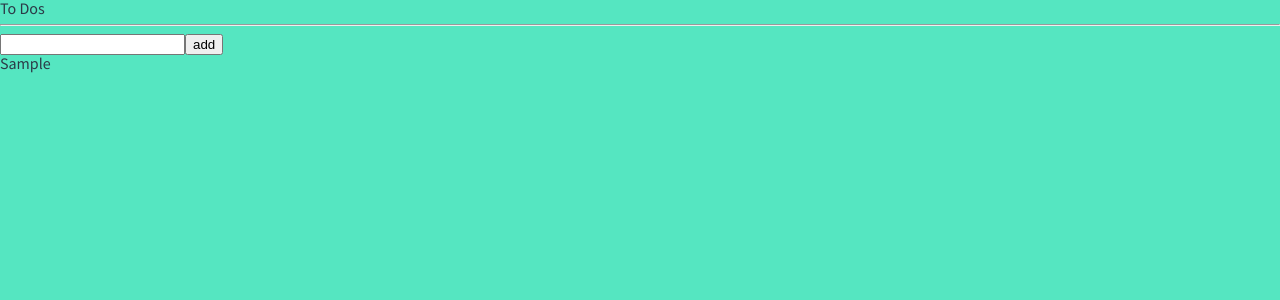
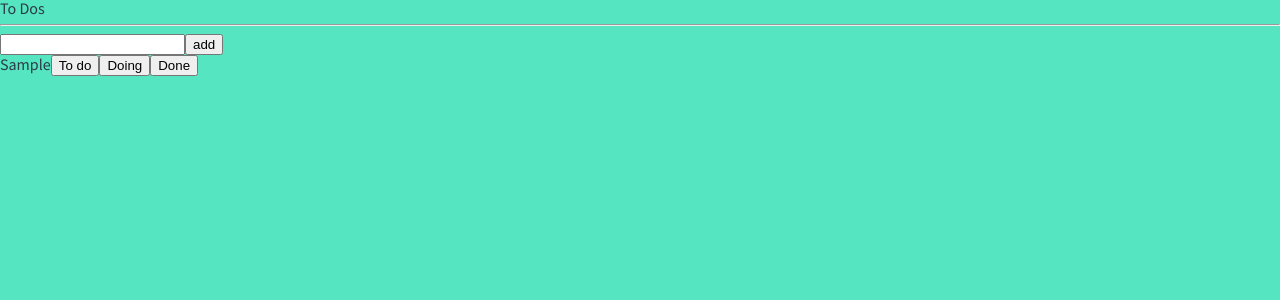
Before and after one commit to tea-hkim/react_master_class, a React (Create React App) app: page / in a window 1280 px wide. Both pictures are taken after typing "Sample" into the empty fields and a click on the button "add". Shown: the top 300 px of the page. Built offline with nearby package versions, Linux system fonts and the light colour scheme.

Commit message:
refactor Add component

```diff
--- a/src/App.tsx
+++ b/src/App.tsx
@@ -1,6 +1,6 @@
 import React from "react";
 import { GlobalStyle } from "./style/GlobalStyled";
-import ToDoList from "./ToDoList";
+import ToDoList from "./components/ToDoList";
 
 function App() {
   return (
--- a/src/ToDoList.tsx
+++ /dev/null
@@ -1,48 +0,0 @@
-import React from "react";
-import { useForm } from "react-hook-form";
-import { atom, useRecoilState } from "recoil";
-
-interface IForm {
-  toDo: string;
-}
-interface IToDo {
-  text: string;
-  id: number;
-  category: "ToDo" | "Doing" | "Done";
-}
-
-const toDoState = atom<IToDo[]>({
-  key: "toDo",
-  default: [],
-});
-
-function ToDoList() {
-  const [toDoList, setToDoList] = useRecoilState(toDoState);
-  const { register, handleSubmit, setValue } = useForm<IForm>();
-  const onValid = ({ toDo }: IForm) => {
-    setToDoList((prev) => [
-      { text: toDo, id: Date.now(), category: "ToDo" },
-      ...prev,
-    ]);
-    setValue("toDo", "");
-  };
-  return (
-    <div>
-      <h1>To Dos</h1>
-      <hr />
-      <form onSubmit={handleSubmit(onValid)}>
-        <input
-          {...register("toDo", { required: "Please write your to do list" })}
-        />
-        <button>add</button>
-      </form>
-      <ul>
-        {toDoList.map((toDo) => (
-          <li key={toDo.id}>{toDo.text}</li>
-        ))}
-      </ul>
-    </div>
-  );
-}
-
-export default ToDoList;
--- /dev/null
+++ b/src/atoms.tsx
@@ -0,0 +1,12 @@
+import { atom } from "recoil";
+
+export interface IToDo {
+  text: string;
+  id: number;
+  category: "ToDo" | "Doing" | "Done";
+}
+
+export const toDoState = atom<IToDo[]>({
+  key: "toDo",
+  default: [],
+});
--- /dev/null
+++ b/src/components/CreateToDo.tsx
@@ -0,0 +1,31 @@
+import React from "react";
+import { useForm } from "react-hook-form";
+import { useSetRecoilState } from "recoil";
+import { toDoState } from "./../atoms";
+
+interface IForm {
+  toDo: string;
+  error: string;
+}
+
+function CreateToDo() {
+  const setToDoList = useSetRecoilState(toDoState);
+  const { register, handleSubmit, setValue } = useForm<IForm>();
+  const onValid = ({ toDo }: IForm) => {
+    setToDoList((prev) => [
+      { text: toDo, id: Date.now(), category: "ToDo" },
+      ...prev,
+    ]);
+    setValue("toDo", "");
+  };
+  return (
+    <form onSubmit={handleSubmit(onValid)}>
+      <input
+        {...register("toDo", { required: "Please write your to do list" })}
+      />
+      <button>add</button>
+    </form>
+  );
+}
+
+export default CreateToDo;
--- /dev/null
+++ b/src/components/RenderToDo.tsx
@@ -0,0 +1,17 @@
+import React from "react";
+import { useRecoilValue } from "recoil";
+import { toDoState } from "./../atoms";
+import Todo from "./Todo";
+
+function RenderToDo() {
+  const toDoList = useRecoilValue(toDoState);
+  return (
+    <ul>
+      {toDoList.map((toDo) => (
+        <Todo key={toDo.id} {...toDo} />
+      ))}
+    </ul>
+  );
+}
+
+export default RenderToDo;
--- /dev/null
+++ b/src/components/ToDoList.tsx
@@ -0,0 +1,16 @@
+import React from "react";
+import CreateToDo from "./CreateToDo";
+import RenderToDo from "./RenderToDo";
+
+function ToDoList() {
+  return (
+    <div>
+      <h1>To Dos</h1>
+      <hr />
+      <CreateToDo />
+      <RenderToDo />
+    </div>
+  );
+}
+
+export default ToDoList;
--- /dev/null
+++ b/src/components/Todo.tsx
@@ -0,0 +1,15 @@
+import React from "react";
+import { IToDo } from "../atoms";
+
+function Todo({ text }: IToDo) {
+  return (
+    <li>
+      <span>{text}</span>
+      <button>To do</button>
+      <button>Doing</button>
+      <button>Done</button>
+    </li>
+  );
+}
+
+export default Todo;
```
